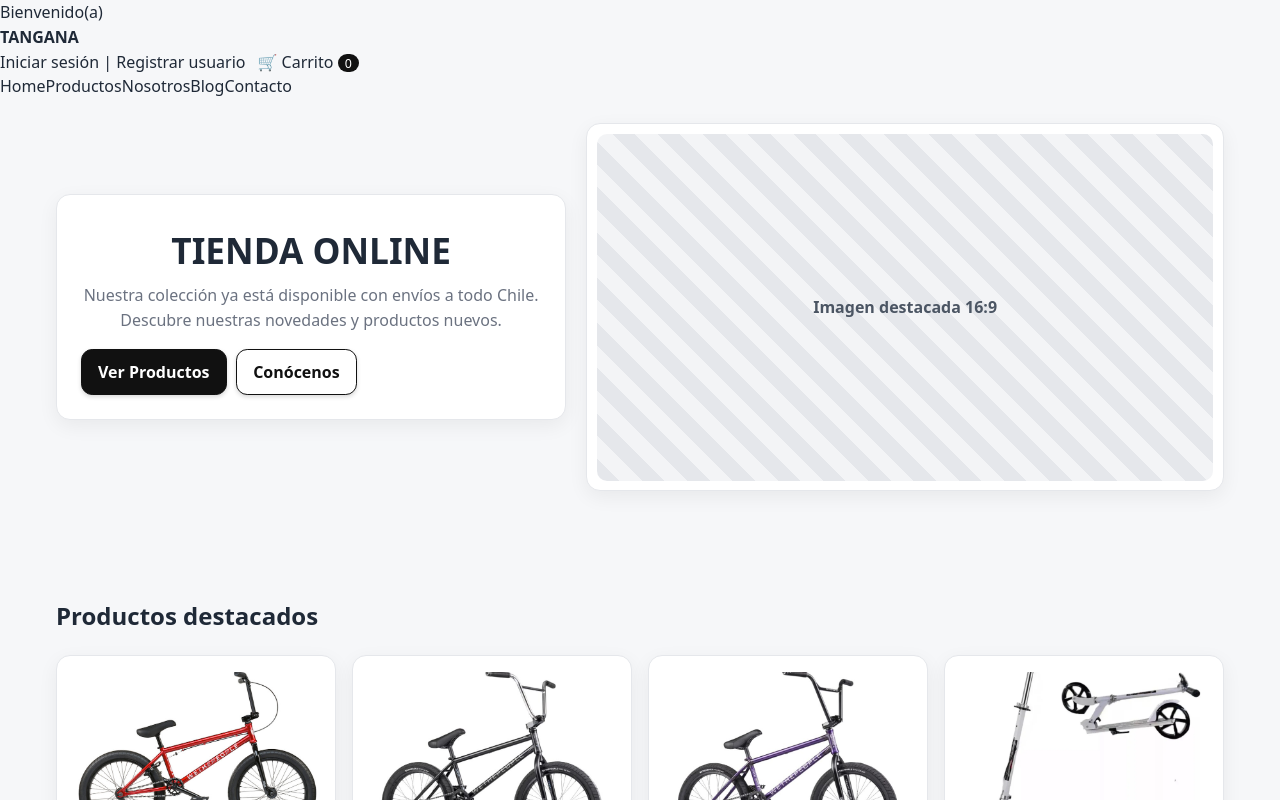
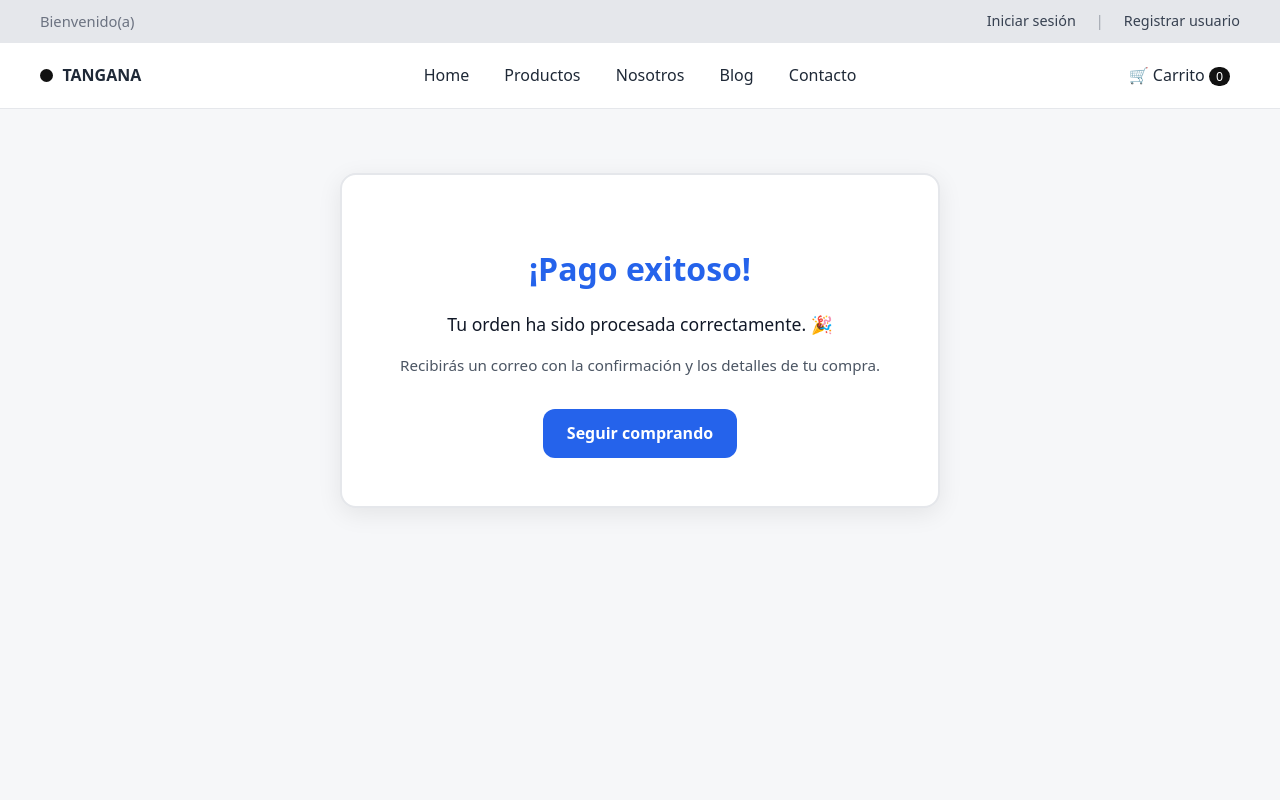
Before and after one commit to PabloMery/tienda-react, a React (Vite) app: page /pago-exitoso in a window 1280 px wide. Shown: the top 800 px of the page. Built offline with nearby package versions, Linux system fonts and the light colour scheme.

Commit message:
CAmbios corregidos

```diff
--- a/src/App.jsx
+++ b/src/App.jsx
@@ -1,3 +1,4 @@
+// App.jsx
 import { BrowserRouter, Routes, Route, NavLink, Link } from "react-router-dom";
 import { useEffect, useState } from "react";
 import { CartProvider, useCart } from "./context/CartContext";
@@ -14,6 +15,7 @@
 import BlogDetalle1 from "./pages/BlogDetalle1";
 import BlogDetalle2 from "./pages/BlogDetalle2";
 import Nosotros from "./pages/Nosotros";
+import PagoExitoso from "./pages/PagoExitoso"
 
 const SESSION_KEY = "session_user";
 function getSessionUser() {
@@ -37,22 +39,17 @@
   );
 }
 
-function AppLayout() {
+function Shell() {
   const [sessionUser, setSessionUser] = useState(getSessionUser());
 
   useEffect(() => {
     const refresh = () => setSessionUser(getSessionUser());
 
-    // Cambios desde otras pestañas
     const onStorage = (e) => {
       if (e.key === SESSION_KEY) refresh();
     };
     window.addEventListener("storage", onStorage);
-
-    // Cambios en esta misma pestaña (emitidos por InicioSesion.jsx)
     window.addEventListener("session-updated", refresh);
-
-    // Sync inicial
     refresh();
 
     return () => {
@@ -67,28 +64,17 @@
   };
 
   return (
-    <div className="App">{/* 👈 IMPORTANTE: .App (mayúscula) para tus estilos */}
-      {/* ==== HEADER / TOPBAR ==== */}
-      <div className="topbar">
-        <div className="topbar-left">
-          <span className="welcome">
-            {sessionUser?.nombre
-              ? `Bienvenido, ${sessionUser.nombre}`
-              : "Bienvenido(a)"}
+    <>
+      <nav className="top">
+        <div className="wrap top__row">
+          <span className="muted">
+            {sessionUser?.nombre ? `Bienvenido, ${sessionUser.nombre}` : "Bienvenido(a)"}
           </span>
-        </div>
-
-        <div className="brand">
-          <NavLink to="/" className="brand-link">
-            <span className="dot" /> TANGANA
-          </NavLink>
-        </div>
-
-        <div className="topbar-right">
+          <span className="spacer" />
           {!sessionUser ? (
             <>
               <Link to="/login">Iniciar sesión</Link>
-              <span className="sep"> | </span>
+              <span className="top__sep">|</span>
               <Link to="/registro">Registrar usuario</Link>
             </>
           ) : (
@@ -100,52 +86,55 @@
               Cerrar sesión
             </button>
           )}
-          <span style={{ marginLeft: 12 }}>
-            <CartButton />
-          </span>
         </div>
-      </div>
+      </nav>
 
-      {/* ==== NAV ==== */}
-      <nav className="mainnav">
-        <NavLink to="/" end>
-          Home
-        </NavLink>
+      <header>
+        <div className="wrap nav">
+          <Link className="brand" to="/">
+            <span className="brand__dot" />
+            <span>TANGANA</span>
+          </Link>
+
+          <nav className="nav__links" aria-label="Principal">
+            <NavLink to="/" end>Home</NavLink>
             <NavLink to="/productos">Productos</NavLink>
             <NavLink to="/nosotros">Nosotros</NavLink>
             <NavLink to="/blog">Blog</NavLink>
             <NavLink to="/contacto">Contacto</NavLink>
           </nav>
 
-      {/* ==== CONTENIDO ==== */}
-      <div className="content">
+          <div className="nav__links">
+            <CartButton />
+          </div>
+        </div>
+      </header>
+
       <Routes>
         <Route path="/" element={<Home />} />
         <Route path="/productos" element={<Productos />} />
-          <Route path="/productos/:id" element={<Detalle />} />
+        <Route path="/producto/:id" element={<Detalle />} />
         <Route path="/carrito" element={<Carrito />} />
         <Route path="/comentarios" element={<Comentarios />} />
         <Route path="/blog" element={<Blog />} />
-          <Route path="/blog/detalle-1" element={<BlogDetalle1 />} />
-          <Route path="/blog/detalle-2" element={<BlogDetalle2 />} />
+        <Route path="/blog/detalle/1" element={<BlogDetalle1 />} />
+        <Route path="/blog/detalle/2" element={<BlogDetalle2 />} />
         <Route path="/contacto" element={<Contacto />} />
         <Route path="/nosotros" element={<Nosotros />} />
         <Route path="/registro" element={<Registro />} />
         <Route path="/login" element={<InicioSesion />} />
-          {/* fallback opcional */}
-          <Route path="*" element={<Home />} />
+        <Route path="/pago-exitoso" element={<PagoExitoso />} />
       </Routes>
-      </div>
-    </div>
+    </>
   );
 }
 
 export default function App() {
   return (
+    <BrowserRouter>
       <CartProvider>
-      <BrowserRouter>
-        <AppLayout />
+        <Shell />
+      </CartProvider>
     </BrowserRouter>
-    </CartProvider>
   );
 }
--- a/src/pages/Carrito.jsx
+++ b/src/pages/Carrito.jsx
@@ -1,16 +1,37 @@
-import { useCart } from '../context/CartContext';
-import { money } from '../utils/money';
-import '../styles/estilocarrito.css';
-import DatosCliente from '../components/DatosCliente';
-import { productMainImage } from '../utils/images';
+// src/pages/Carrito.jsx
+import { useNavigate } from "react-router-dom";
+import { useCart } from "../context/CartContext";
+import { money } from "../utils/money";
+import "../styles/estilocarrito.css";
+import DatosCliente from "../components/DatosCliente";
+import { productMainImage } from "../utils/images";
 
 export default function Carrito() {
-  const { totals, setQty, remove, coupon, setCoupon, clearCoupon, clear } = useCart();
+  const {
+    totals,
+    setQty,
+    remove,
+    coupon,
+    setCoupon,
+    clearCoupon,
+    clear,
+  } = useCart();
+
   const hasItems = totals?.detailed?.length > 0;
+  const navigate = useNavigate();
 
   const onQty = (id, v) => {
     const n = Number(v);
     if (!Number.isNaN(n) && n >= 0) setQty(id, n);
+  };
+
+  const handlePay = () => {
+    if (!hasItems) return;
+    // Limpia cupón y carrito
+    if (clearCoupon) clearCoupon();
+    clear();
+    // Navega en la MISMA pestaña a la confirmación
+    navigate("/pago-exitoso");
   };
 
   return (
@@ -25,8 +46,6 @@
             </div>
           ) : (
             <div className="list">
-
-
               {totals.detailed.map((row) => (
                 <div className="row" key={row.id}>
                   <div className="prodCell">
@@ -88,7 +107,6 @@
               ))}
 
               <div className="listActions">
-
                 <button className="button danger" onClick={clear}>
                   Vaciar carrito
                 </button>
@@ -121,21 +139,35 @@
               onChange={(e) => setCoupon(e.target.value)}
               placeholder="Ingresa cupón de descuento"
             />
-            <button className="button-icon primary" title="Aplicar">
+            <button
+              className="button-icon primary"
+              title="Aplicar"
+              // Si tu lógica aplica el cupón al escribir, este botón puede ser decorativo;
+              // si necesitas acción explícita, puedes llamar aquí a una función de aplicar.
+              onClick={() => {/* opcional: lógica para aplicar cupón */}}
+            >
               ✓
             </button>
           </div>
+
           <div className="listActions">
             <button className="button ghost" onClick={clearCoupon}>
               Limpiar cupón
             </button>
-            <button id="pay" className="button primary" disabled={!hasItems}>
+
+            <button
+              id="pay"
+              className="button primary"
+              disabled={!hasItems}
+              onClick={handlePay}
+            >
               PAGAR
             </button>
           </div>
+
           <DatosCliente
             title="Resumen del cliente"
-            fields={['nombre', 'correo', 'region', 'comuna']}
+            fields={["nombre", "correo", "region", "comuna"]}
             className="datos-cliente"
           />
         </aside>
--- /dev/null
+++ b/src/pages/PagoExitoso.jsx
@@ -0,0 +1,22 @@
+// src/pages/PagoExitoso.jsx
+// src/pages/PagoExitoso.jsx
+import "../styles/pagoExitoso.css";
+
+export default function PagoExitoso() {
+  return (
+    <main className="wrap">
+      <div className="pago-container">
+        <h1 className="pago-titulo">¡Pago exitoso!</h1>
+        <p className="pago-mensaje">
+          Tu orden ha sido procesada correctamente. 🎉
+        </p>
+        <p className="pago-detalle">
+          Recibirás un correo con la confirmación y los detalles de tu compra.
+        </p>
+        <a href="/productos" className="pago-boton">
+          Seguir comprando
+        </a>
+      </div>
+    </main>
+  );
+}
--- /dev/null
+++ b/src/styles/pagoExitoso.css
@@ -0,0 +1,59 @@
+/* ==== Estilos para Pago Exitoso ==== */
+.pago-container {
+  background: #ffffff;
+  border: 2px solid #e5e7eb;
+  border-radius: 16px;
+  box-shadow: 0 6px 24px rgba(0, 0, 0, 0.08);
+  padding: 3rem 2rem;
+  margin: 4rem auto;
+  max-width: 600px;
+  text-align: center;
+  animation: fadeInPago 0.6s ease-in-out;
+}
+
+.pago-titulo {
+  font-size: 2rem;
+  color: #2563eb; /* Azul principal coherente con Tangana */
+  margin-bottom: 1rem;
+}
+
+.pago-mensaje {
+  font-size: 1.1rem;
+  color: #111827;
+  margin-bottom: 0.5rem;
+}
+
+.pago-detalle {
+  font-size: 0.95rem;
+  color: #4b5563;
+  margin-bottom: 2rem;
+}
+
+.pago-boton {
+  display: inline-block;
+  background: #2563eb;        /* azul Tangana */
+  color: #fff;                /* texto blanco fijo */
+  font-weight: 600;
+  text-decoration: none;
+  padding: 0.75rem 1.5rem;
+  border-radius: 12px;
+  transition: background 0.3s ease;
+}
+
+.pago-boton:hover {
+  background: #1e40af;        /* azul más oscuro al pasar */
+  color: #fff;                /* 👈 sigue blanco */
+  text-decoration: none;
+}
+
+/* Animación de entrada */
+@keyframes fadeInPago {
+  from {
+    opacity: 0;
+    transform: translateY(15px);
+  }
+  to {
+    opacity: 1;
+    transform: translateY(0);
+  }
+}
```
Lines whose indentation alone changed are shown as unchanged.
